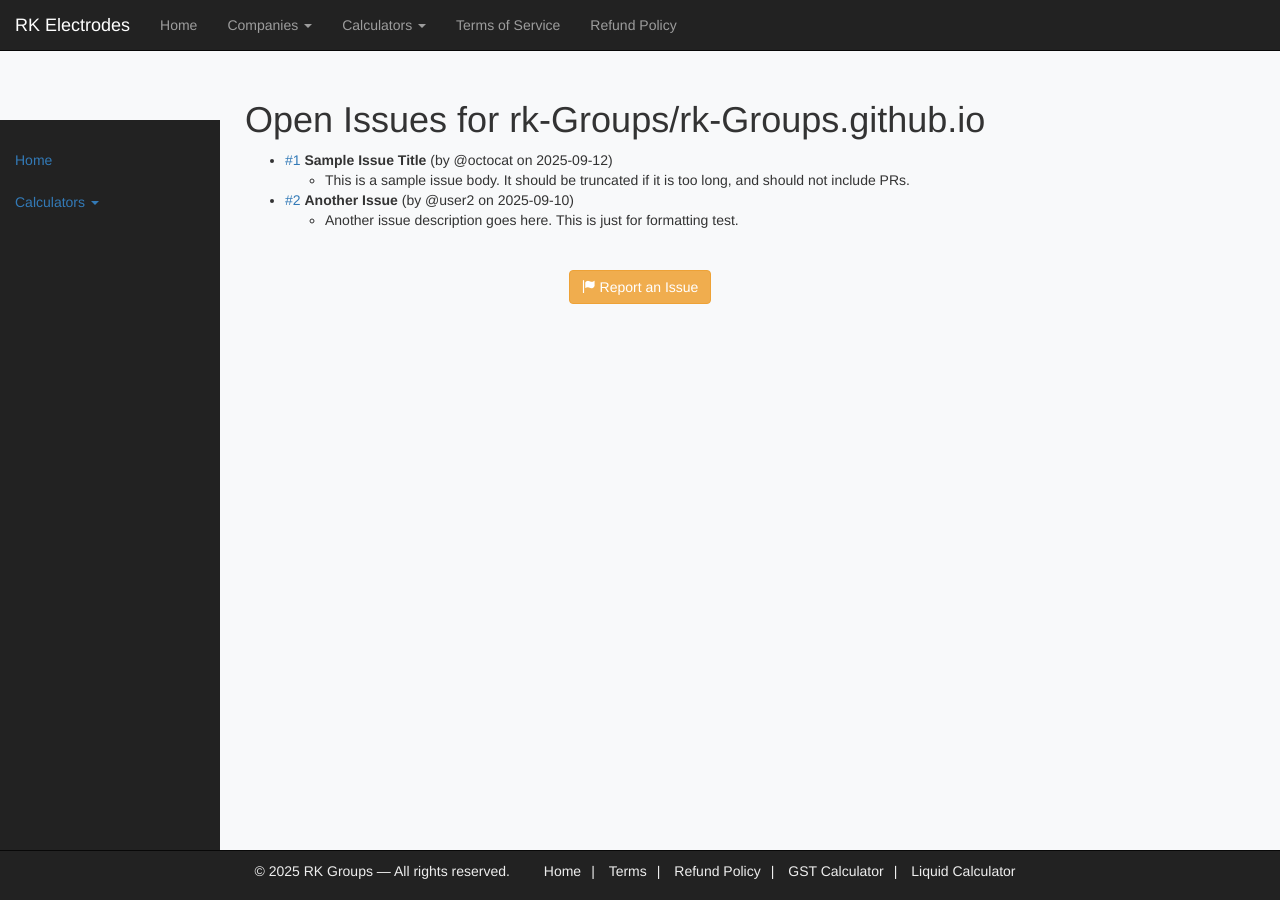
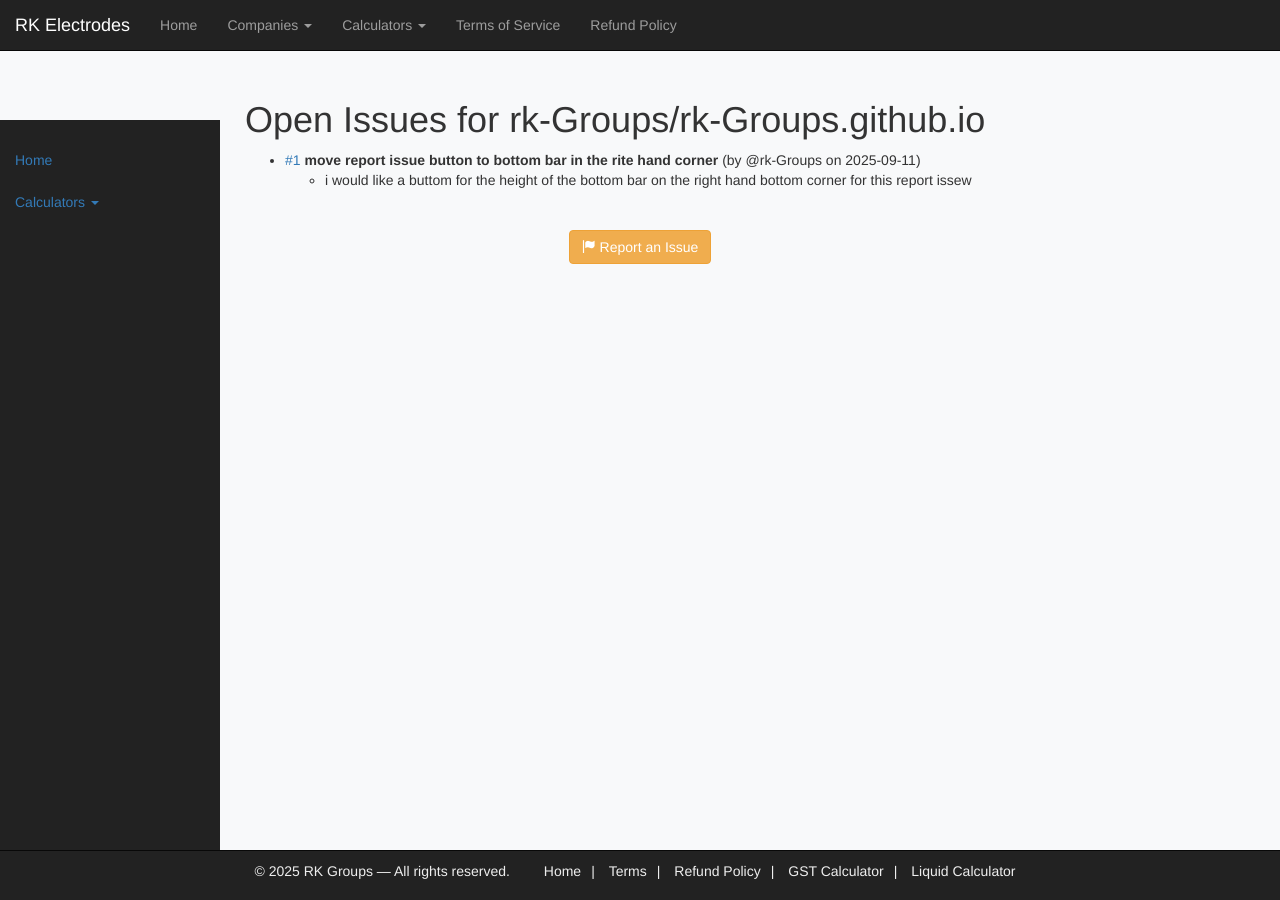
Before and after one commit to rk-Groups/rk-Groups.github.io, a Jekyll site: the page built from dev/issues.md, in a window 1280 px wide. Built offline with Jekyll 4.4.1, drawn with Linux system fonts in a browser that asks for light colours; our own code applies the rules of GitHub Pages for plain Markdown files.

Commit message:
chore: update dev/issues.md with latest open issues [auto]

```diff
--- a/dev/issues.md
+++ b/dev/issues.md
@@ -1,6 +1,4 @@
 # Open Issues for rk-Groups/rk-Groups.github.io
 
-- [#1](https://github.com/rk-Groups/rk-Groups.github.io/issues/1) **Sample Issue Title** (by @octocat on 2025-09-12)
-    - This is a sample issue body. It should be truncated if it is too long, and should not include PRs.
-- [#2](https://github.com/rk-Groups/rk-Groups.github.io/issues/2) **Another Issue** (by @user2 on 2025-09-10)
-    - Another issue description goes here. This is just for formatting test.
+- [#1](https://github.com/rk-Groups/rk-Groups.github.io/issues/1) **move report issue button to bottom bar in the rite hand corner** (by @rk-Groups on 2025-09-11)
+    - i would like a buttom for the height of the bottom bar on the right hand bottom corner for this report issew
```
